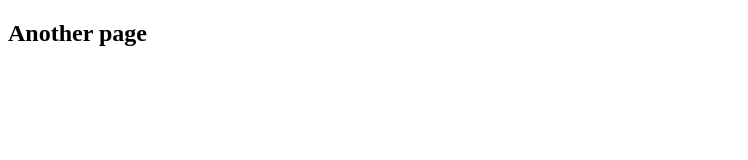
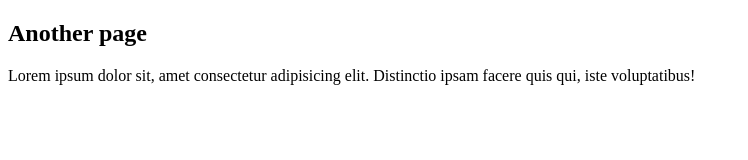
Before and after one commit to yeasirafgan/new-git-project, a plain HTML site: page another.html in a window 1280 px wide. Shown: the whole page, without its empty margins (0-748 px from the left). Drawn offline with Linux system fonts and the light colour scheme.

Commit message:
another paragraph added

```diff
--- a/another.html
+++ b/another.html
@@ -6,6 +6,8 @@
     <meta name="viewport" content="width=device-width, initial-scale=1.0">
     <title>Second page</title>
     <h2>Another page</h2>
+    <p>Lorem ipsum dolor sit, amet consectetur adipisicing elit. Distinctio ipsam facere quis qui, iste voluptatibus!
+    </p>
 </head>
 <body>
 
```
